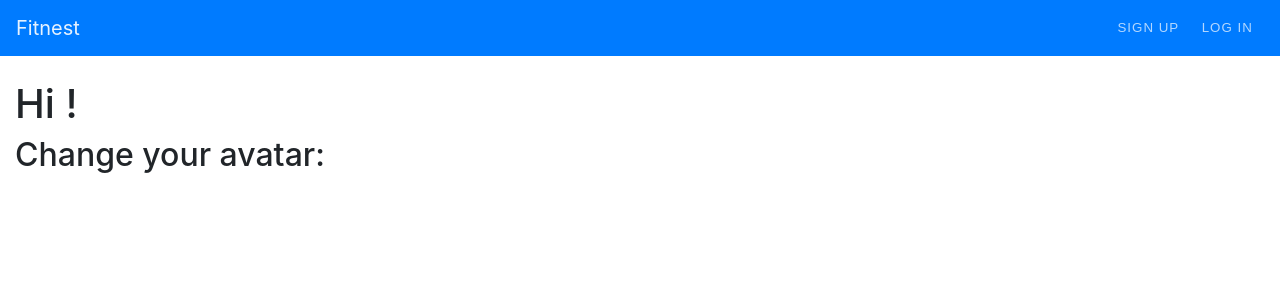
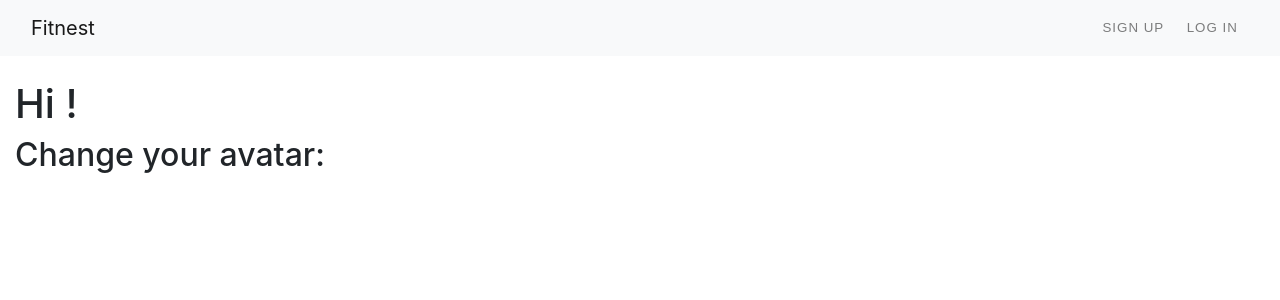
Before and after one commit to abdullahw1/Fitnest, a Python web app: template Fitnest Health Applic/app/myapp/templates/account.html in a window 1280 px wide. Shown: the top 300 px of the page. Run offline with Jinja, Linux system fonts and the light colour scheme; the template is opened without the code that fills it, so the values that code supplies are empty; some libraries are stand-ins or nearby versions.

Commit message:
Update base.html

```diff
--- a/Fitnest Health Applic/app/myapp/templates/base.html
+++ b/Fitnest Health Applic/app/myapp/templates/base.html
@@ -20,13 +20,20 @@
 
 <body>
     {% block nav %}
+    <nav class="navbar navbar-expand-lg navbar-light bg-light">
+  <div class="container-fluid">
+        <a class="navbar-brand" href="/dashboard">Fitnest</a>
+    <button class="navbar-toggler" type="button" data-bs-toggle="collapse" data-bs-target="#navbarColor03" aria-controls="navbarColor03" aria-expanded="false" aria-label="Toggle navigation">
+      <span class="navbar-toggler-icon"></span>
+    </button>
 
-    <nav id="base-navbar" class="navbar navbar-expand-md navbar-dark bg-primary">
+
+    <!-- <nav id="base-navbar" class="navbar navbar-expand-md navbar-dark bg-primary">
         <a class="navbar-brand" href="/dashboard">Fitnest</a>
         <button class="navbar-toggler" type="button" data-toggle="collapse" data-target="#navbarSupportedContent"
             aria-controls="navbarSupportedContent" aria-expanded="false" aria-label="Toggle navigation">
             <span class="navbar-toggler-icon"></span>
-        </button>
+        </button> -->
 
         <div class="collapse navbar-collapse" id="navbarSupportedContent">
             <ul class="snip1217 navbar-nav mr-auto">
```
